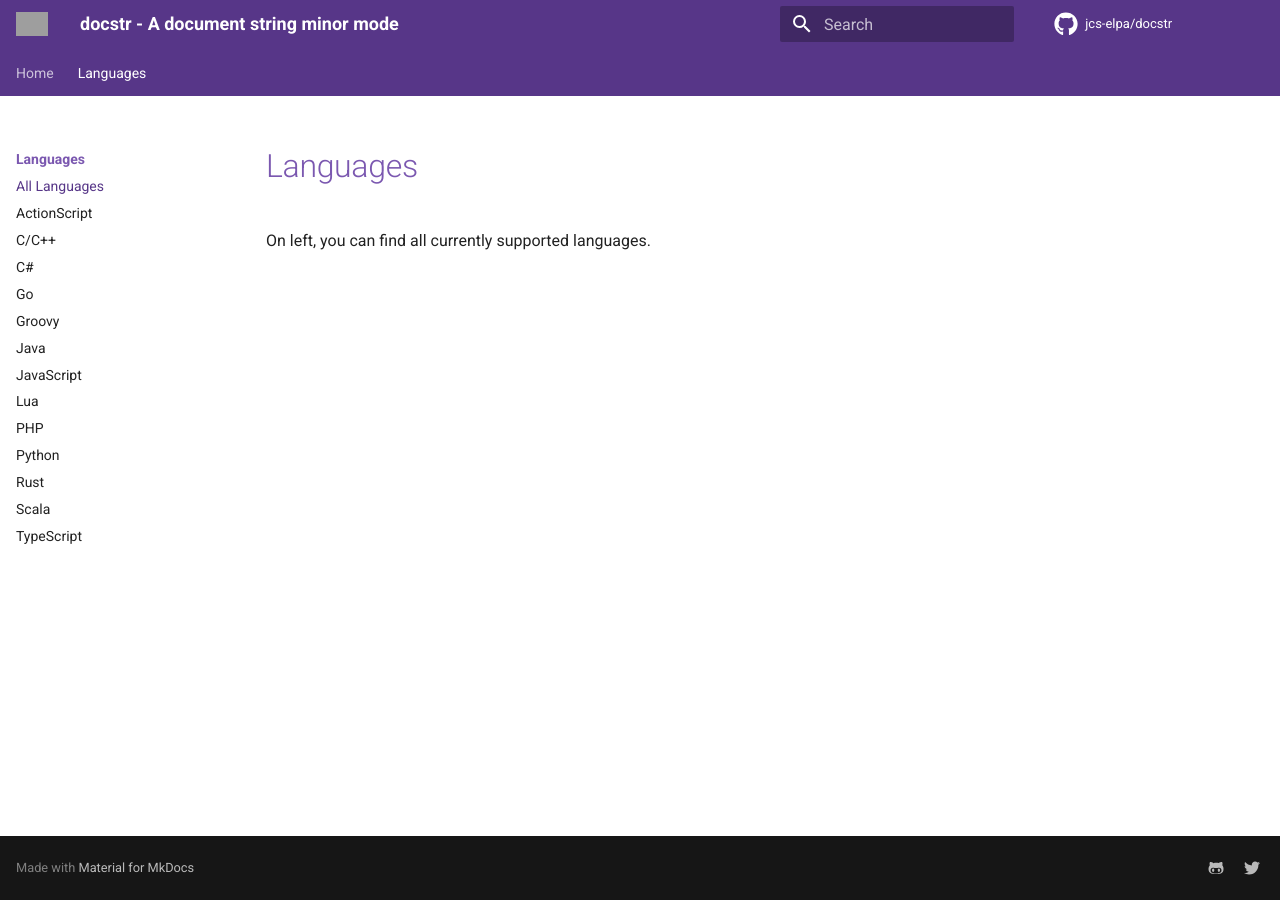
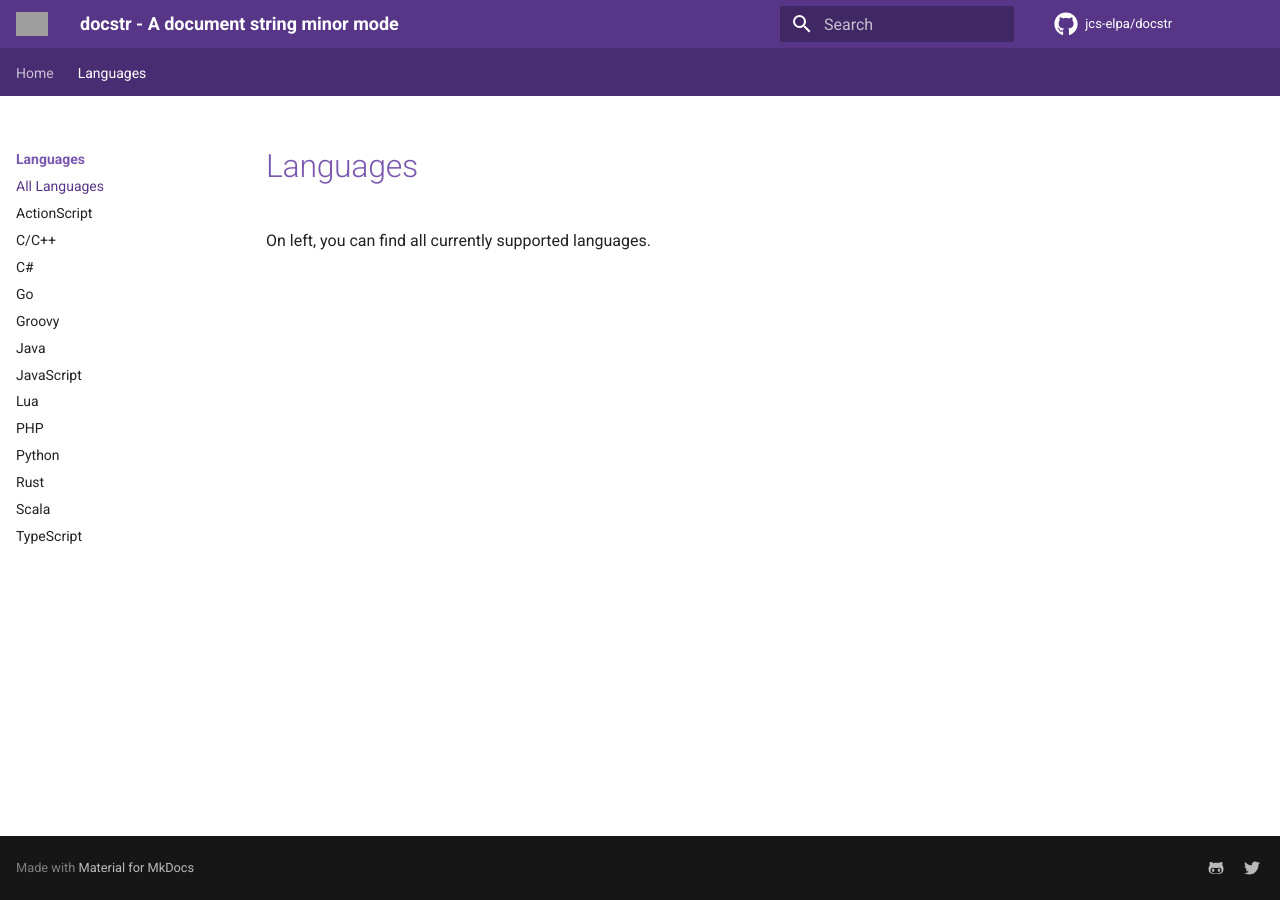
Before and after one commit to emacs-vs/docstr, an MkDocs documentation site: the page built from docs/page/languages.md, in a window 1280 px wide. Built offline with MkDocs 1.6.1 and Material for MkDocs 9.7.7, drawn with Linux system fonts in a browser that asks for light colours; comment, search, counter and statistics services are not loaded; grey boxes are pictures that could not be loaded.

Commit message:
Make tab a bit darker

```diff
--- a/docs/stylesheets/extra.css
+++ b/docs/stylesheets/extra.css
@@ -12,6 +12,10 @@
   max-width: 70rem;
 }
 
+.md-tabs {
+  background: #492D72;
+}
+
 .md-typeset a {
   color: #7B58B0;
 }
```
